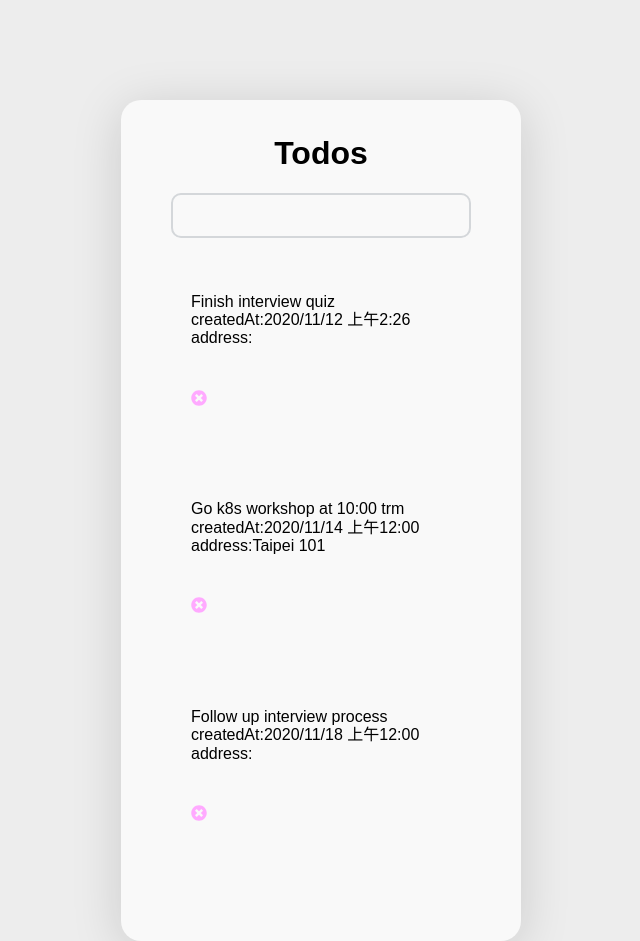
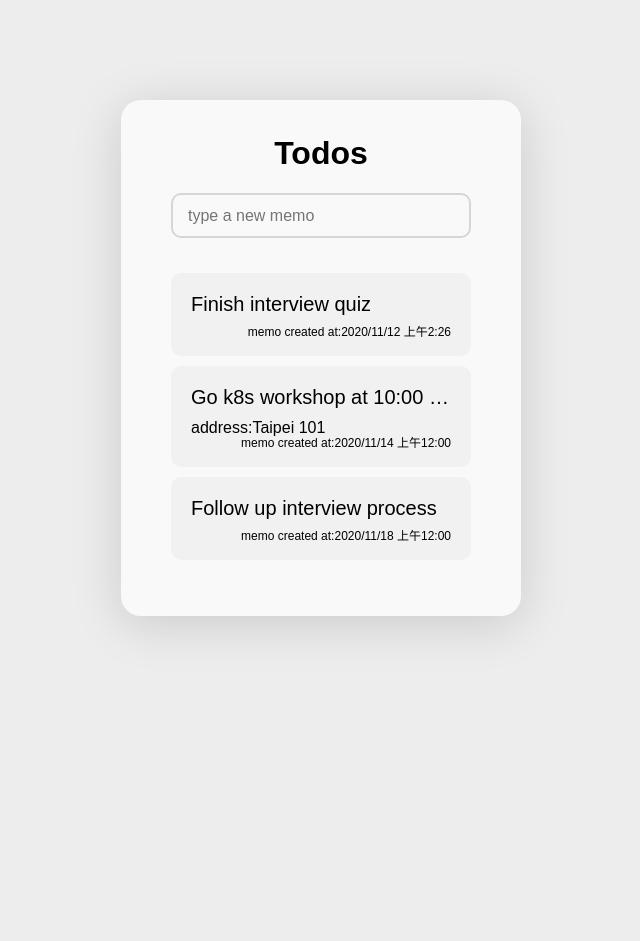
Before and after one commit to chaoting1995/todo_app, a React (Create React App) app: page / in a window 1280 px wide. Shown: the whole page, without its empty margins (319-959 px from the left). After the commit the page ends 800 px from the top, so only its background shows below. Built offline with nearby package versions, Linux system fonts and the light colour scheme; data requests are answered from the project's data file.

Commit message:
2020.01.04 05:32 90%

```diff
--- a/src/components/TodoApp.js
+++ b/src/components/TodoApp.js
@@ -88,14 +88,55 @@ function TodoApp(props) {
       box-sizing: border-box;
       margin-bottom: 10px;
       width: 300px;
-      padding: 20px 20px;
+      padding: 20px 20px 30px 20px;
       border-radius: 10px;
+      position: relative;
+      background-color: #ededed9a;
     }
     li:hover {
-      background-color: #e8ebed;
+      background-color: #f9f9f9;
+      box-shadow: 0px 4px 25px rgba(0, 0, 0, 0.15);
+      transition: 0.3s;
+    }
+    svg {
+      ${'' /* display: block; */}
+      display: none;
+      position: absolute;
+      top: -5px;
+      right: -5px;
+      color: #e56a77;
+      font-size: 30px;
+      cursor: pointer;
+    }
+    li:hover svg {
+      display: block;
+      transition: 0.3s;
     }
     h1 {
       margin-top: 5px;
+    }
+    li :first-child {
+      font-size: 20px;
+      word-break: normal;
+      word-wrap: break-word;
+      text-overflow: ellipsis;
+      overflow: hidden;
+      white-space: nowrap;
+      transition: 0.3s;
+      margin-bottom: 10px;
+    }
+    li:hover :first-child {
+      text-overflow: clip;
+      overflow: visible;
+      white-space: normal;
+      transition: 0.3s;
+    }
+    li span {
+      margin-bottom: 10px;
+    }
+    li :nth-last-child(2) {
+      font-size: 12px;
+      float: right;
     }
     input {
       outline: none;
--- a/src/components/todo/TodoAddForm.js
+++ b/src/components/todo/TodoAddForm.js
@@ -33,6 +33,7 @@ function TodoAddForm(props) {
   return (
     <>
       <input
+        placeholder="type a new memo"
         type="text"
         value={todoInput}
         autoFocus
@@ -44,7 +45,6 @@ function TodoAddForm(props) {
               id: `___AX${+new Date()}`,
               createdAt: new Date(),
               memo: e.target.value,
-              edited: false,
             };
             // const newTodoItems = [newItem, ...todoItems];
             // setTodoItems(newTodoItems);
--- a/src/components/todo/TodoItem.js
+++ b/src/components/todo/TodoItem.js
@@ -3,23 +3,16 @@ import dayjs from 'dayjs';
 import { FontAwesomeIcon } from '@fortawesome/react-fontawesome';
 import { faTimesCircle } from '@fortawesome/free-solid-svg-icons';
 
-import styled from '@emotion/styled';
-
 function TodoItem(props) {
   const { todoItem, handleDelete } = props;
-  const CrossIcon = styled.div`
-    svg {
-      color: #faf;
-      width: 100px;
-      height: 100px;
-    }
-  `;
+
   return (
     <>
       <li>
         <div>{todoItem.memo}</div>
+        {todoItem.address && <span>address:{todoItem.address}</span>}
         <div>
-          createdAt:
+          memo created at:
           {new Intl.DateTimeFormat('zh-TW', {
             year: 'numeric',
             month: 'numeric',
@@ -28,12 +21,10 @@ function TodoItem(props) {
             minute: 'numeric',
           }).format(dayjs(todoItem.createdAt))}
         </div>
-        <div>address:{todoItem.address}</div>
-        <CrossIcon>
-          <div className="icon" onClick={() => handleDelete(todoItem.id)}>
-            <FontAwesomeIcon icon={faTimesCircle} />
-          </div>
-        </CrossIcon>
+
+        <div className="icon" onClick={() => handleDelete(todoItem.id)}>
+          <FontAwesomeIcon icon={faTimesCircle} />
+        </div>
       </li>
     </>
   );
```
Also changed, not shown: 1 other file (tests, documents, lock files or other folders).
